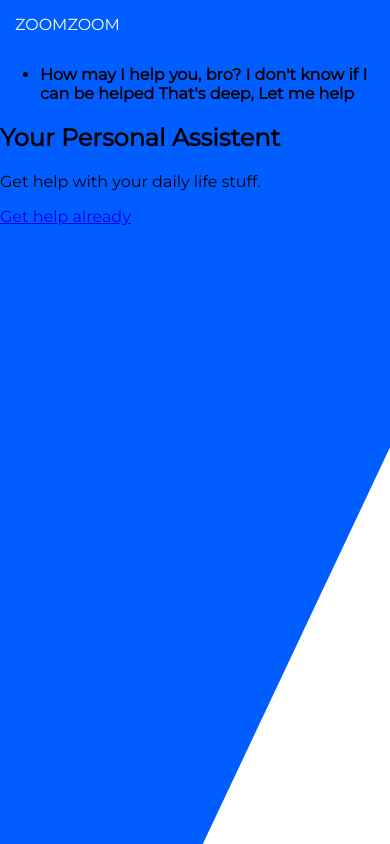
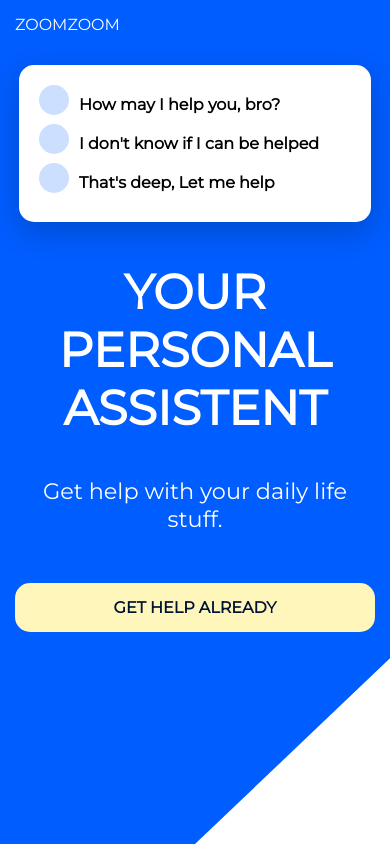
Before and after one commit to iwanni/Landing-Page-Sass, a plain HTML site: page index.html in a window 390 px wide. Drawn offline with Linux system fonts and the light colour scheme.

Commit message:
release mobile version UI

```diff
--- a/css/main.scss
+++ b/css/main.scss
@@ -1,5 +1,7 @@
 $colors: (
     primary: #005dff,
+    primary-light: lighten(#005dff, 40%),
+    primary-dark: darken(#005dff, 40%),
     accent: #FFF6BB
 );
 
@@ -8,7 +10,7 @@ $colors: (
 }
 
 $padding : 15px;
-
+$border : 15px;
 
 
 body, html {
@@ -20,7 +22,7 @@ body {
     margin: 0;
 
     #bg {
-        clip-path: polygon(100% 0, 100% 53%, 52% 100%, 0 100%, 0 0);
+        clip-path: polygon(100% 0, 100% 78%, 50% 100%, 0 100%, 0 0);
         background-color: color(primary);
         width: 100%;
         height: 100%;
@@ -35,6 +37,69 @@ body {
         display: block;
         text-transform: uppercase;
     }
+}
 
+main {
+    section#card {
+        background: #fff;
+        padding: 20px;
+        margin: 1em auto;
+        border-radius: $border;
+        box-shadow: 0 10px 30px rgba(0,0,0,.2);
+        width: 80%;
 
+        ul {
+            list-style-type: none;
+            margin: 0;
+            padding: 0;
+
+            li {
+                margin-bottom: 10px;
+
+                span {
+                    position: absolute;
+                    width: 30px;
+                    height: 30px;
+                    background-color: color(primary-light);
+                    border-radius: 50%;
+                    margin-right: 10px;
+                }
+
+                strong {
+                    display: inline-block;
+                    margin-left: max(40px);
+                    margin-top: 10px;
+                }
+            }
+        }
+    }
+
+    section#primary {
+        color: #fff;
+        padding: $padding;
+        text-align: center;
+
+        h1 {
+            font-size: 3em;
+            margin-top: 10px;
+            text-transform: uppercase;
+        }
+
+        p {
+            font-size: 1.4em;
+        }
+
+        a {
+            color: color(primary-dark);
+            border-radius: $border;
+            text-decoration: none;
+            text-transform: uppercase;
+            font-weight: bold;
+            background-color: color(accent);
+            display: block;
+            text-align: center;
+            margin: 50px auto 0 auto;
+            padding: $padding;
+        }
+    }
 }
--- a/index.html
+++ b/index.html
@@ -21,8 +21,12 @@
                 <li>
                     <span></span>
                     <strong>How may I help you, bro?</strong>
+                </li>
+                <li>
                     <span></span>
                     <strong>I don't know if I can be helped</strong>
+                </li>
+                <li>
                     <span></span>
                     <strong>That's deep, Let me help</strong>
                 </li>
```
Also changed, not shown: css/main.css, 1 other file.
